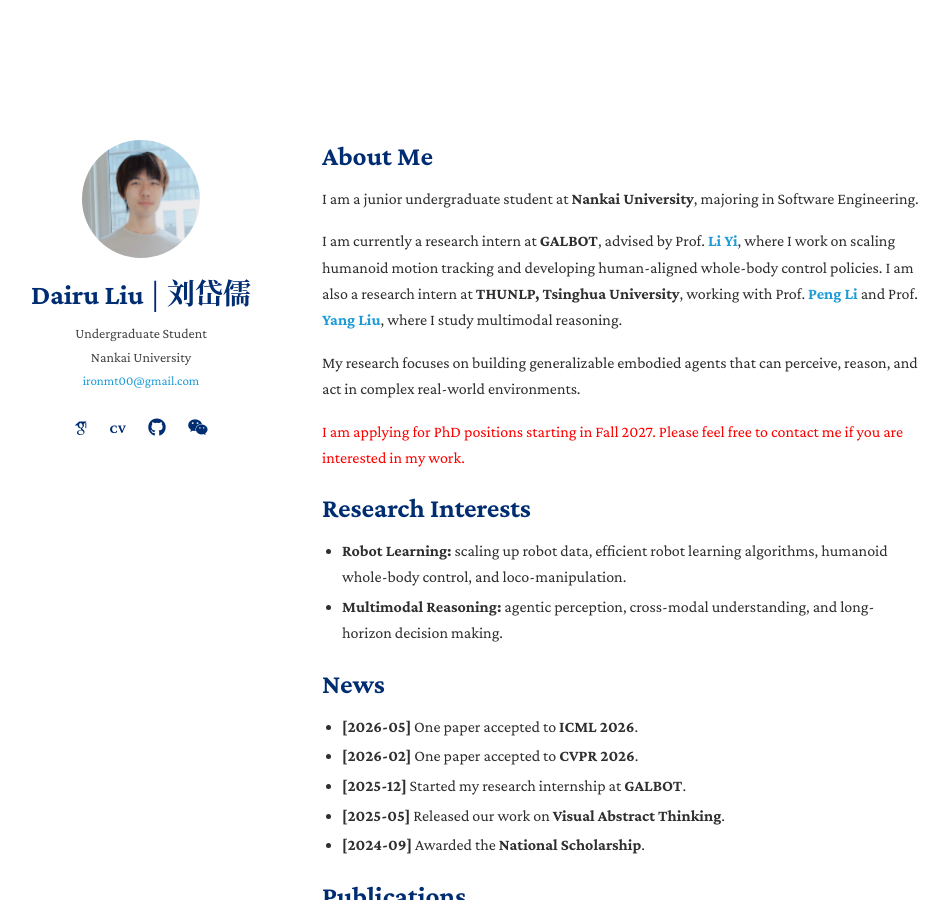
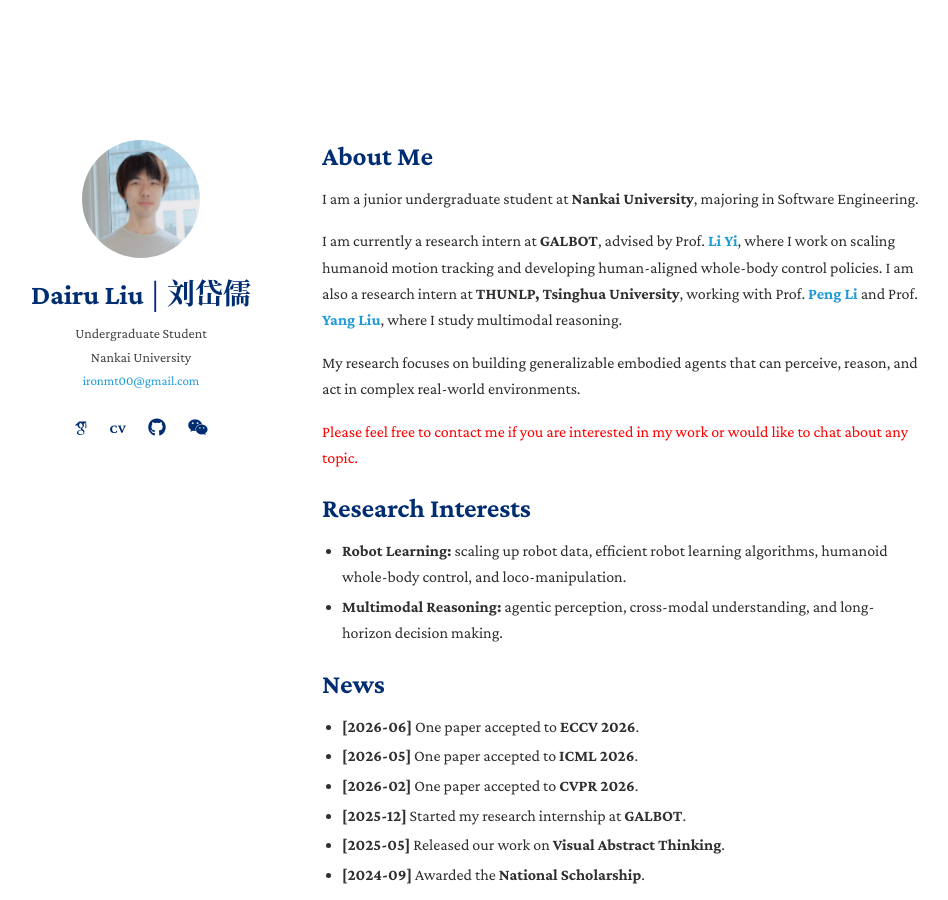
Before and after one commit to dairuliu/dairuliu.github.io, a Jekyll site: the page built from _pages/about.md, in a window 1280 px wide and 900 px high. Shown: the whole window, without its empty margins (172-1120 px from the left). Built offline with Jekyll 4.4.1, drawn with Linux system fonts in a browser that asks for light colours; some web fonts are replaced.

Commit message:
Update homepage contact note and news

```diff
--- a/_pages/about.md
+++ b/_pages/about.md
@@ -17,7 +17,7 @@
 
 My research focuses on building generalizable embodied agents that can perceive, reason, and act in complex real-world environments.
 
-<p style="color: red;">I am applying for PhD positions starting in Fall 2027. Please feel free to contact me if you are interested in my work.</p>
+<p style="color: red;">Please feel free to contact me if you are interested in my work or would like to chat about any topic.</p>
 
 ## Research Interests
 
@@ -26,6 +26,7 @@
 
 ## News
 
+* **[2026-06]** One paper accepted to **ECCV 2026**.
 * **[2026-05]** One paper accepted to **ICML 2026**.
 * **[2026-02]** One paper accepted to **CVPR 2026**.
 * **[2025-12]** Started my research internship at **GALBOT**.
```
